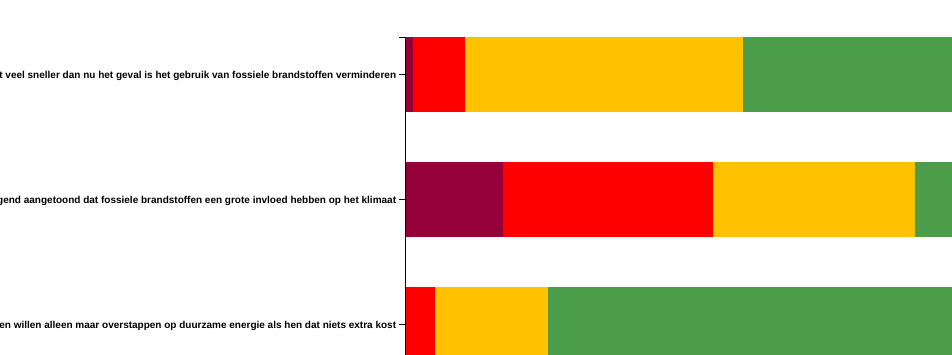
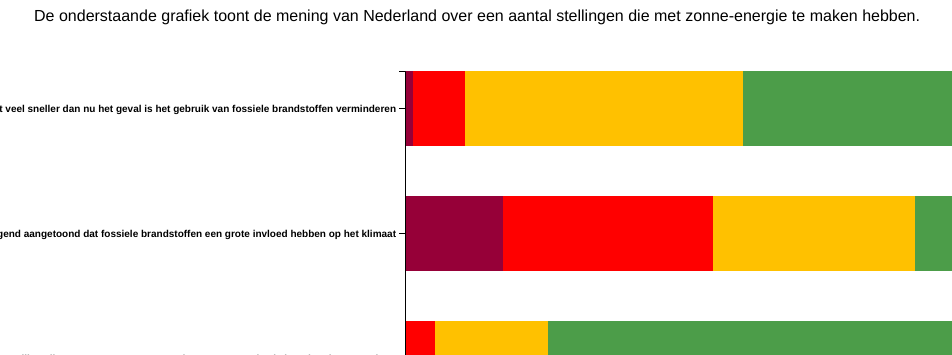
Before and after one commit to JensOrsel/Information-Design---Opdrachten, a plain HTML site: page index.html in a window 1280 px wide. Shown: the part 745-1100 px from the top of the page, without its empty margins (163-1115 px from the left). Drawn offline with nearby package versions, Linux system fonts and the light colour scheme.

Commit message:
Add files via upload

```diff
--- a/index.html
+++ b/index.html
@@ -5,6 +5,7 @@
 <p>De eerste lijn in deze grafiek laat de kosten van zonnecellen per Watt van de periode 1997-2011 zien.<br/> De tweede lijn toont de prijs waartegen kWh weer terugverkocht kunnen worden aan het net, in centen.<br/> De derde lijn toont het aantal geïnstalleerde zonnepanelen in Nederland.<br/> Alle prijzen zijn in dollars. </p>
 <svg width="900" height="500"></svg>
 <h1>Stellingen over duurzame energie en fossiele brandstoffen</h1>
+<p>De onderstaande grafiek toont de mening van Nederland over een aantal stellingen die met zonne-energie te maken hebben.</p>
 <svg width="1500" height="500" class="stellingen"></svg>
 <p>Bronnen:<br/> <a href="https://www.eia.gov/totalenergy/data/annual/showtext.php?t=ptb0810">Terugverkoopprijs</a><br/><a href="https://upload.wikimedia.org/wikipedia/commons/7/71/Price_history_of_silicon_PV_cells_since_1977.svg">Kosten per watt</a><br/><a href="https://www.scp.nl/Publicaties/Alle_publicaties/Publicaties_2016/Burgerperspectieven_2016_4">Stellingen</a><br/><a href="http://statline.cbs.nl/Statweb/publication/?VW=T&DM=SLNL&PA=82003NED&D1=a&D2=a&D3=a&HD=171106-1412&HDR=T&STB=G1,G2">Aantal geïnstalleerde zonnepanelen</a></p>
 <script src="//d3js.org/d3.v4.min.js"></script>
```
